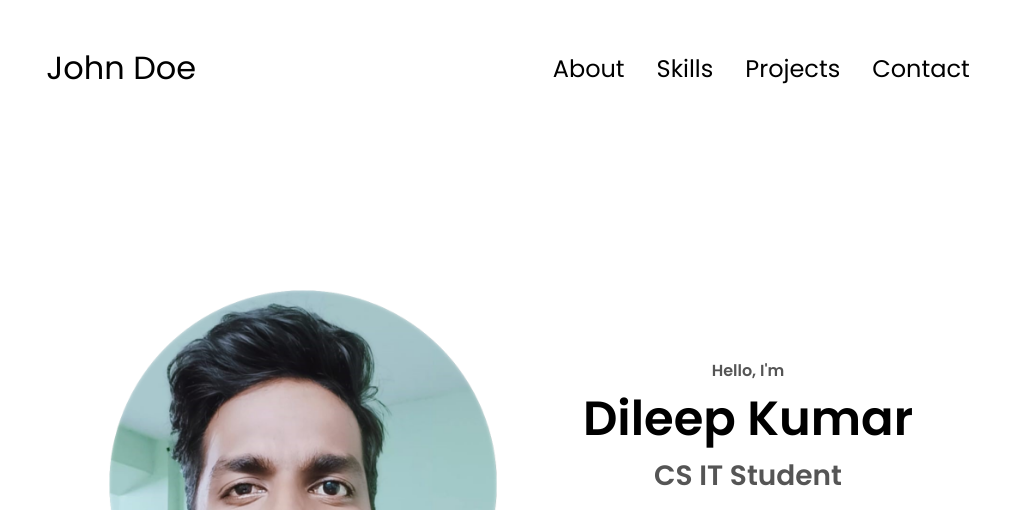
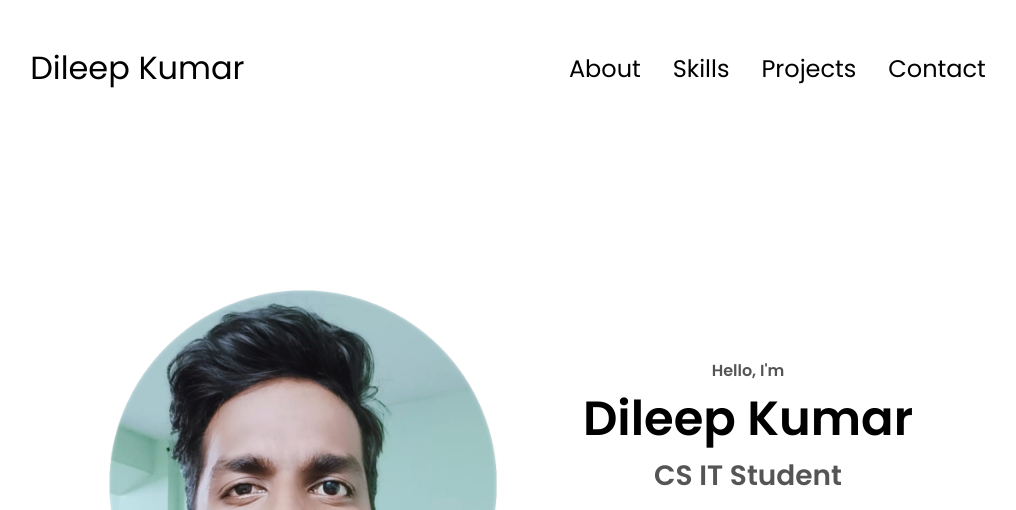
Before and after one commit to DileepKumar9539/Portfolio, a plain HTML site: page index.html in a window 1280 px wide. Shown: the top 510 px of the page, without its empty margins (132-1148 px from the left). Drawn offline with Linux system fonts and the light colour scheme.

Commit message:
Update index.html

```diff
--- a/index.html
+++ b/index.html
@@ -10,7 +10,7 @@
   </head>
   <body>
     <nav id="desktop-nav">
-      <div class="logo">John Doe</div>
+      <div class="logo">Dileep Kumar</div>
       <div>
         <ul class="nav-links">
           <li><a href="#about">About</a></li>
```
